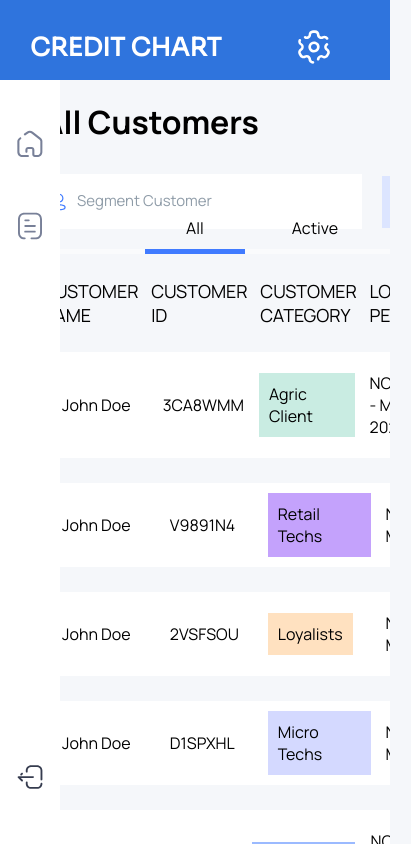
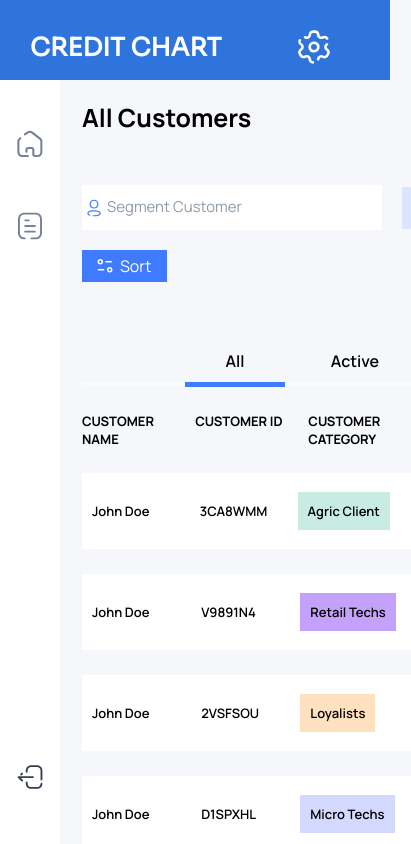
Before and after one commit to Anslem1/periculum, a React (Create React App) app: page /all-customers in a window 390 px wide. Shown: the whole page, 411 px wide, since content can reach past the window. Built offline with nearby package versions, Linux system fonts and the light colour scheme.

Commit message:
Responsive Adjustments

```diff
--- a/src/Components/Select/Select.css
+++ b/src/Components/Select/Select.css
@@ -133,31 +133,17 @@
      font-size: 15px;
 }
 
-
 @media screen and (max-width: 840px) {
      .select-container {
           width: 100%;
-
      }
      .select-container > section {
           width: initial;
      }
 }
 
-@media screen and (max-width: 450px) {
-     .select-container {
-          flex-direction: column;
-          gap: 20px;
-     }
-
-     .select-container section {
-          /* width: 100%; */
-     }
-
-     .select-container section > div {
-          padding: 10px;
-     }
-     .select-container div {
-          width: 90%;
+@media (min-width:0) and (max-width: 636px) {
+     .show-date {
+          visibility: hidden;
      }
 }
--- a/src/Components/Select/Select.tsx
+++ b/src/Components/Select/Select.tsx
@@ -122,7 +122,7 @@ function Select(): JSX.Element {
                          </div>
                     </section>
 
-                    <div>
+                    <div className={`${showSegmentOverlay && 'show-date'}`}>
                          <p>Loan Data Period </p>
                          <CalendarIcon
                               handleClick={() =>
--- a/src/Pages/Home/Home.css
+++ b/src/Pages/Home/Home.css
@@ -251,6 +251,7 @@
           /* width: 90%; */
      }
 }
+
 @media screen and (max-width: 850px) {
      .home-container {
           width: 88%;
@@ -292,21 +293,23 @@
           grid-template-columns: 1fr;
      }
 }
-@media screen and (max-width: 450px) {
+@media screen and (max-width: 620px) {
+     .home-container {
+          width: 84%;
+     }
+}
+@media screen and (max-width: 510px) {
      .home-container {
           width: 80%;
      }
-     .average-component-container > div {
-     }
+
      .chart-container > div {
           width: 85.6%;
      }
      .pillar-distribution-container > div {
           grid-template-columns: 1fr;
-          /* width: 90%; */
      }
      .pillar-distribution-container > div > div {
           padding: 0;
-          /* width: 90%; */
      }
 }
--- a/src/Pages/Report/Components/Report.css
+++ b/src/Pages/Report/Components/Report.css
@@ -116,6 +116,7 @@
 .input-sort-container {
      display: flex;
      justify-content: space-between;
+     flex-wrap: wrap;
 }
 .input-sort-container > div:nth-of-type(2) > p {
      display: flex;
@@ -160,7 +161,7 @@
      position: absolute;
      background-color: #fff;
      top: 70px;
-
+     z-index: 99;
      width: 100%;
      box-shadow: rgba(99, 99, 99, 0.2) 0px 2px 8px 0px;
 }
@@ -179,6 +180,7 @@
 .search-customer-container > div > div > label {
      font-family: Manrope;
      font-size: 15px;
+     font-weight: 700;
 }
 .search-customer-container > div > div:nth-of-type(2) {
      display: flex;
@@ -188,7 +190,7 @@
 }
 .search-customer-container > div > div:nth-of-type(2) > p {
      font-family: Manrope;
-     font-size: 15px;
+     /* font-size: 1px; */
 }
 .search-customer-container > div > div:nth-of-type(2) > div {
      display: flex;
@@ -197,6 +199,7 @@
 .search-customer-container > div > div:nth-of-type(2) > div label {
      font-family: Manrope;
      margin-right: 10px;
+     font-weight: 600;
 }
 
 .search-customer-container > div input {
@@ -204,6 +207,7 @@
      border: 1px solid rgba(64, 123, 255, 1);
      padding: 10px;
      border-radius: 6px;
+     background-color: #fff;
 }
 
 .search-customer-container button {
@@ -221,6 +225,8 @@
      width: 250px;
      outline: none;
      border: none;
+     background-color: #fff;
+     /* border: 1px solid; */
 }
 
 .input-with-icon-container > input::placeholder {
@@ -251,6 +257,7 @@
 .customer-info-header p {
      font-family: Manrope;
      font-size: 18px;
+     font-weight: 700;
 }
 
 .customer-data-container {
@@ -271,16 +278,15 @@
      right: 0;
      bottom: -5px;
 }
-.customer-data-container > section > div > div {
-     /* top: 0; */
-}
+
 .customer-data-container > section > div > div > p {
      font-family: Manrope;
-     font-weight: 500;
+     font-weight: 600;
      width: 100px;
      text-align: center;
      padding-bottom: 10px;
-     /* border: 1px solid; */
+     white-space: nowrap;
+
      cursor: pointer;
 }
 
@@ -298,7 +304,7 @@
 }
 .customer-data-container > div > div p {
      font-family: Manrope;
-     font-weight: 500;
+     font-weight: 600;
      text-align: start;
 }
 .customer-data-container > div > div div {
@@ -329,8 +335,9 @@
 .pagination-container p {
      font-size: 18px;
 }
-
-
+.current-active {
+     color: rgba(64, 123, 255, 1);
+}
 
 .pagination-container div {
      display: flex !important;
@@ -391,3 +398,129 @@
 .customers-report-bank-data-page {
      background-color: rgba(233, 238, 255, 1);
 }
+
+@media screen and (max-width: 1400px) {
+     .report-container {
+          grid-template-columns: 2fr 15fr 0.5fr;
+          position: absolute;
+          width: 95%;
+          right: 0;
+     }
+     .report-container > div {
+          display: flex;
+          flex-direction: column;
+          justify-content: center;
+     }
+     .report-container > h1 {
+          width: 50%;
+          font-size: 15px;
+     }
+     .customer-data-container {
+          overflow: scroll;
+          /* width: 90%; */
+     }
+     .customer-data-container::-webkit-scrollbar {
+          display: none;
+     }
+
+     .customer-data-container > div > div {
+          padding: 5px 0 5px 0px;
+     }
+     .customer-data-container > section {
+          border-bottom: 5px solid rgba(250, 251, 252, 1);
+          position: relative;
+          padding: 30px;
+     }
+     .input-sort-container {
+          flex-direction: column;
+     }
+
+     .customer-info-header p {
+          font-family: Manrope;
+          font-size: 13px;
+     }
+}
+
+@media screen and (max-width: 800px) {
+     .report-container {
+          display: grid;
+          grid-template-columns: 2fr 15fr 0.5fr;
+          height: 100vh;
+          overflow-y: scroll;
+     }
+
+     .customer-info-header {
+          overflow: scroll;
+          gap: 20px;
+     }
+     .customer-data-container {
+          overflow: scroll;
+     }
+     .report-container > div > div h1 {
+          font-size: 25px;
+          width: 50%;
+     }
+     .category {
+          padding: 10px;
+     }
+     .customer-data-container > div > p {
+          font-size: 13px;
+     }
+     .customer-data-container > div > div p {
+          font-size: 13px !important;
+     }
+     .bank-profile-container > h1 {
+          font-size: 15px !important;
+     }
+
+     .input-sort-container > div p {
+          padding: 15px 25px;
+     }
+     .input-with-icon-container > input {
+          /* background-color: green; */
+          padding: 15px 25px;
+     }
+     .input-sort-container > div span {
+          padding: 10px 20px;
+     }
+     .icon-container {
+          padding: 5px;
+     }
+     .input-sort-container > div:nth-of-type(2) > p {
+          padding: 5px 15px;
+     }
+}
+@media screen and (max-width: 700px) {
+     .report-container {
+          left: 40px;
+          right: 0;
+     }
+         .report-container {
+          display: grid;
+          grid-template-columns: 3fr 15fr 0.5fr;
+          height: 100vh;
+          overflow-y: scroll;
+     }
+}
+@media screen and (max-width: 600px) {
+
+          .report-container {
+          display: grid;
+          grid-template-columns: 4fr 15fr 0.5fr;
+          height: 100vh;
+          overflow-y: scroll;
+     }
+}
+@media screen and (max-width: 500px) {
+     .customer-data-container {
+          overflow: scroll;
+          width: 100%;
+          margin: 0;
+     }
+          .report-container {
+          display: grid;
+          grid-template-columns: 5fr 15fr 0.5fr;
+          height: 100vh;
+          overflow-y: scroll;
+     }
+}
--- a/src/Pages/Report/Components/ReportComponent.tsx
+++ b/src/Pages/Report/Components/ReportComponent.tsx
@@ -294,11 +294,8 @@ const ReportComponent: React.FC<ReportProps> = ({
           return (
                <>
                     <div className="new-customer-container"></div>
-                    <div
-                         className="new-customer-content"
-                         onClick={() => setShowSort(false)}
-                    >
-                         <div>
+                    <div className="new-customer-content">
+                         <div onClick={() => setShowSort(false)}>
                               <div className="sort-container">
                                    <p
                                         style={{
@@ -587,7 +584,6 @@ const ReportComponent: React.FC<ReportProps> = ({
                {isPaymentSuccess && <PaymentSuccessOverlay />}
                {showSort && <SortOverlay />}
                <div className={`report-container`}>
-                    {/* {JSON.stringify(filteredAccounts)} */}
                     <div className="prop-div"></div>
                     <div>
                          <div>
@@ -626,8 +622,8 @@ const ReportComponent: React.FC<ReportProps> = ({
                                    </p>
                               </div>
                          </div>
+
                          <div className={`customer-data-container  ${header}`}>
-                              {
                               <section>
                                    <div>
                                         <div>
@@ -650,8 +646,7 @@ const ReportComponent: React.FC<ReportProps> = ({
                                         <div>
                                              <p
                                                   className={
-                                                            activeTab ===
-                                                            "Active"
+                                                       activeTab === "Active"
                                                             ? "status-active"
                                                             : ""
                                                   }
@@ -668,8 +663,7 @@ const ReportComponent: React.FC<ReportProps> = ({
                                         <div>
                                              <p
                                                   className={
-                                                            activeTab ===
-                                                            "Dormant"
+                                                       activeTab === "Dormant"
                                                             ? "status-active"
                                                             : ""
                                                   }
@@ -685,8 +679,8 @@ const ReportComponent: React.FC<ReportProps> = ({
                                         </div>
                                    </div>
                               </section>
-                              }
 
+                              {/* <div> */}
                               <div className="customer-info-header">
                                    <p>CUSTOMER NAME</p>
                                    <p>CUSTOMER ID</p>
@@ -768,6 +762,7 @@ const ReportComponent: React.FC<ReportProps> = ({
                                         </div>
                                    </div>
                               </div>
+                              {/* </div> */}
                          </div>
                          {
                               <div className="bank-profile-container">
```
Lines whose indentation alone changed are shown as unchanged.
